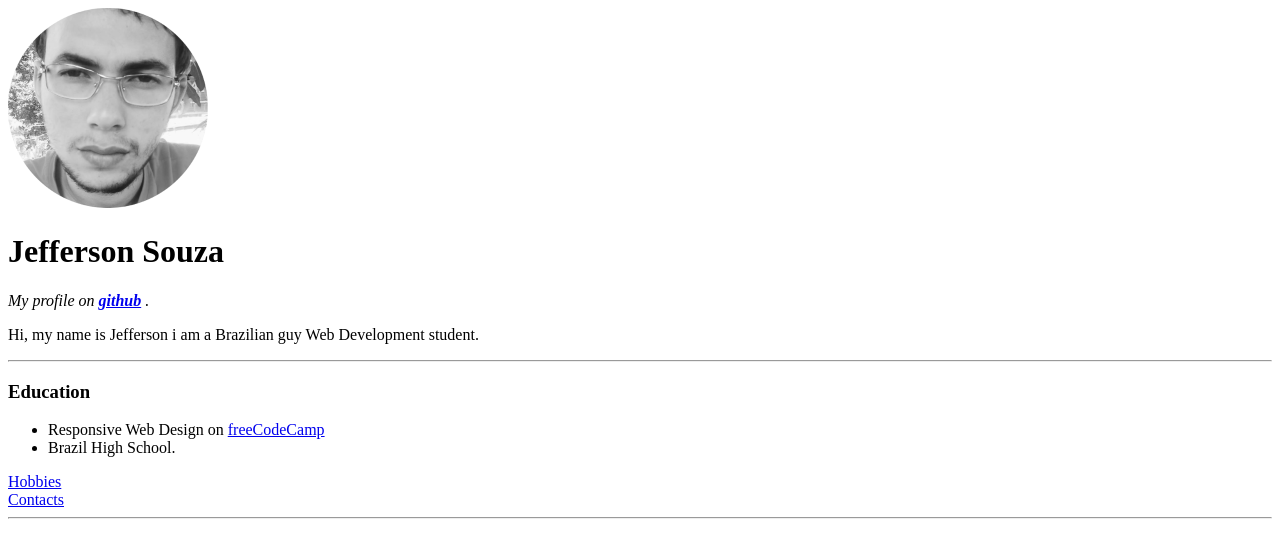
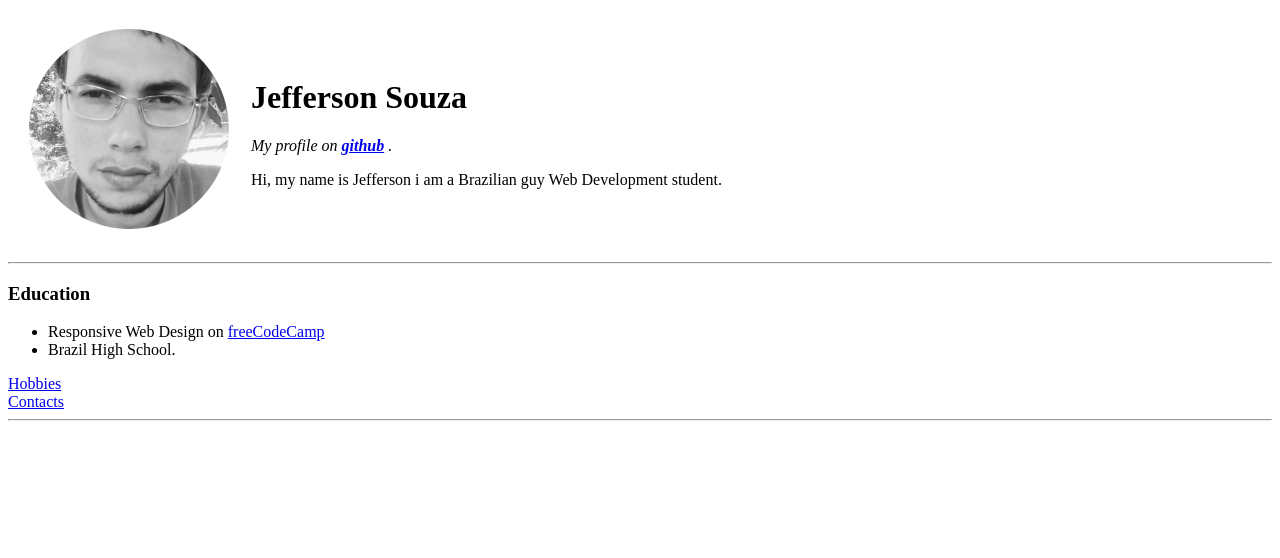
Before and after one commit to jeffvital/Curriculum-Vitae, a plain HTML site: page HTML - Personal Site/index.html in a window 1280 px wide. Drawn offline with Linux system fonts and the light colour scheme.

Commit message:
Some changes on image position.

```diff
--- a/HTML - Personal Site/index.html
+++ b/HTML - Personal Site/index.html
@@ -7,12 +7,19 @@
 </head>
 
 <body>
-  <img src="images/Jefferson.png" alt="Jefferson profile photo">
-  <h1>Jefferson Souza</h1>
-  <p><em>My profile on<strong>
-        <a href="https://github.com/jeffvital" target="_blank">github</a>
-      </strong>.</em></p>
-  <p>Hi, my name is Jefferson i am a Brazilian guy Web Development student.</p>
+  <table cellspacing="20px">
+    <tr>
+      <td><img src="images/Jefferson.png" alt="Jefferson profile photo"></td>
+      <td>
+        <h1>Jefferson Souza</h1>
+        <p><em>My profile on<strong>
+              <a href="https://github.com/jeffvital" target="_blank">github</a>
+            </strong>.</em></p>
+        <p>Hi, my name is Jefferson i am a Brazilian guy Web Development student.</p>
+      </td>
+    </tr>
+  </table>
+
   <hr>
   <h3>Education</h3>
   <ul>
```
